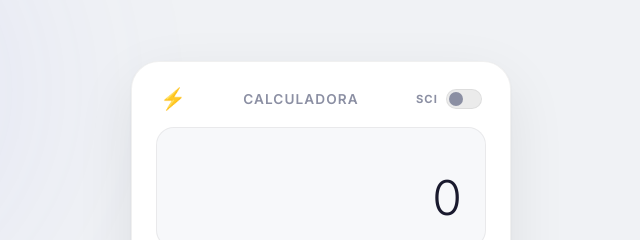
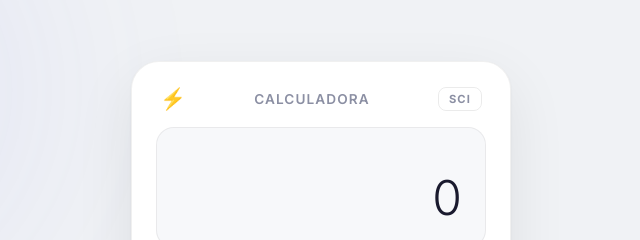
Before and after one commit to andreamaralbranddi/juridico, a plain HTML site: page index.html in a window 1280 px wide. Shown: the top 240 px of the page, 319-959 px from the left. Drawn offline with Linux system fonts and the light colour scheme.

Commit message:
auto: Claude changes 2026-04-14 15:04

```diff
--- a/index.html
+++ b/index.html
@@ -23,12 +23,7 @@
       <div class="calc-header">
         <span class="calc-logo">⚡</span>
         <span class="calc-title">Calculadora</span>
-        <div class="mode-toggle" id="mode-toggle" title="Alternar modo científico">
-          <span class="toggle-label">SCI</span>
-          <div class="toggle-track">
-            <div class="toggle-thumb"></div>
-          </div>
-        </div>
+        <button class="mode-btn" id="mode-toggle" title="Alternar modo científico">SCI</button>
       </div>
 
       <!-- Display -->
--- a/style.css
+++ b/style.css
@@ -197,56 +197,29 @@ body {
   color: var(--text-secondary);
 }
 
-/* Mode Toggle */
-.mode-toggle {
-  display: flex;
-  align-items: center;
-  gap: 8px;
-  cursor: pointer;
-  user-select: none;
-}
-
-.toggle-label {
+/* Mode Button */
+.mode-btn {
+  font-family: var(--font-family);
   font-size: 0.7rem;
   font-weight: 700;
   letter-spacing: 0.1em;
   color: var(--text-secondary);
-  transition: color var(--transition-fast);
+  background: none;
+  border: 1px solid rgba(0, 0, 0, 0.08);
+  border-radius: 8px;
+  padding: 4px 10px;
+  cursor: pointer;
+  transition: color var(--transition-fast), background var(--transition-fast), border-color var(--transition-fast);
 }
 
-.mode-toggle.active .toggle-label {
-  color: var(--text-sci);
+.mode-btn:hover {
+  background: rgba(0, 0, 0, 0.04);
 }
 
-.toggle-track {
-  width: 36px;
-  height: 20px;
-  border-radius: 10px;
-  background: rgba(0, 0, 0, 0.08);
-  border: 1px solid rgba(0, 0, 0, 0.06);
-  position: relative;
-  transition: background var(--transition-fast), border-color var(--transition-fast);
-}
-
-.mode-toggle.active .toggle-track {
-  background: rgba(56, 189, 248, 0.25);
-  border-color: rgba(56, 189, 248, 0.4);
-}
-
-.toggle-thumb {
-  width: 14px;
-  height: 14px;
-  border-radius: 50%;
-  background: var(--text-secondary);
-  position: absolute;
-  top: 2px;
-  left: 2px;
-  transition: transform var(--transition-spring), background var(--transition-fast);
-}
-
-.mode-toggle.active .toggle-thumb {
-  transform: translateX(16px);
-  background: var(--text-sci);
+.mode-btn.active {
+  color: var(--text-accent);
+  background: rgba(99, 102, 241, 0.08);
+  border-color: rgba(99, 102, 241, 0.2);
 }
 
 /* ========================================
```
